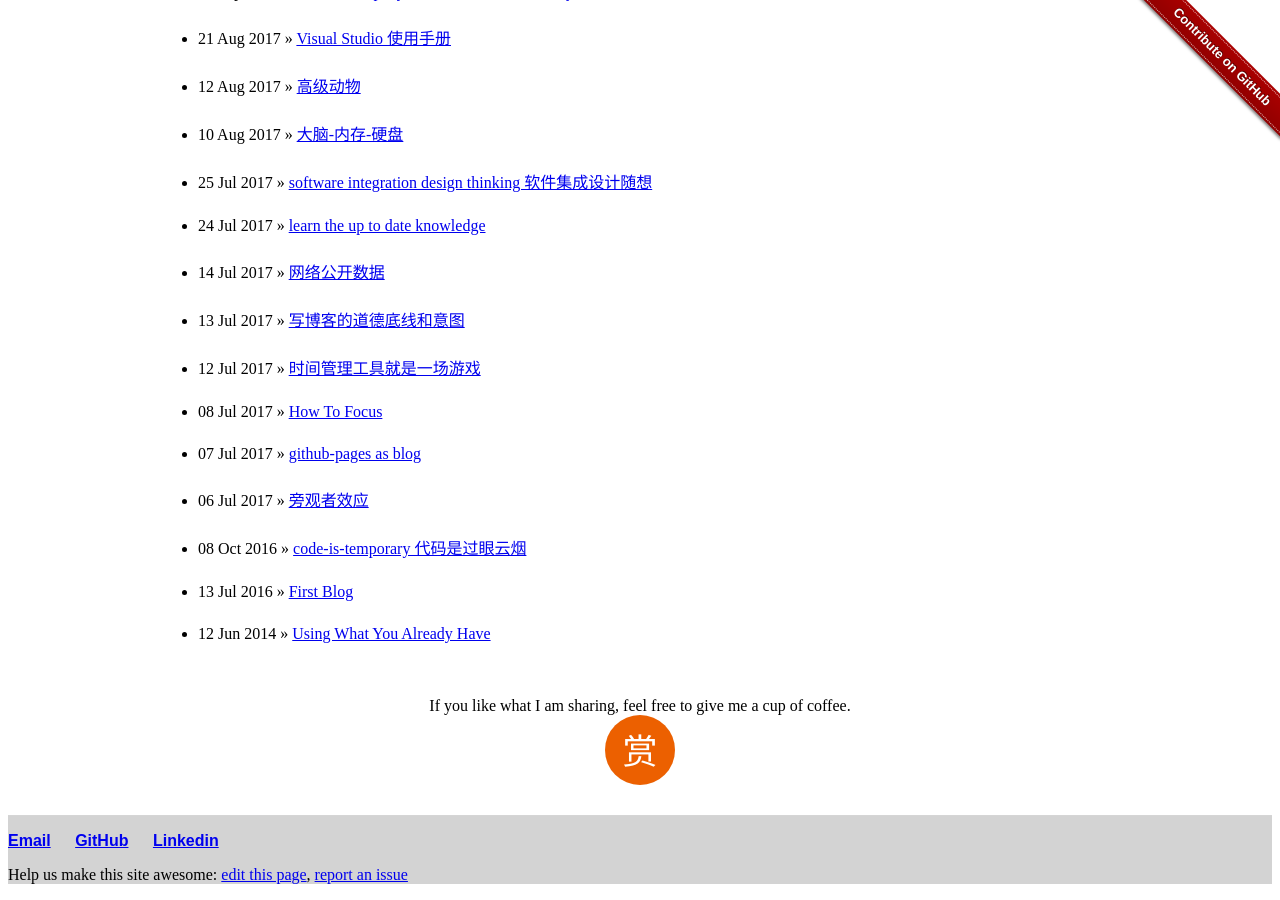
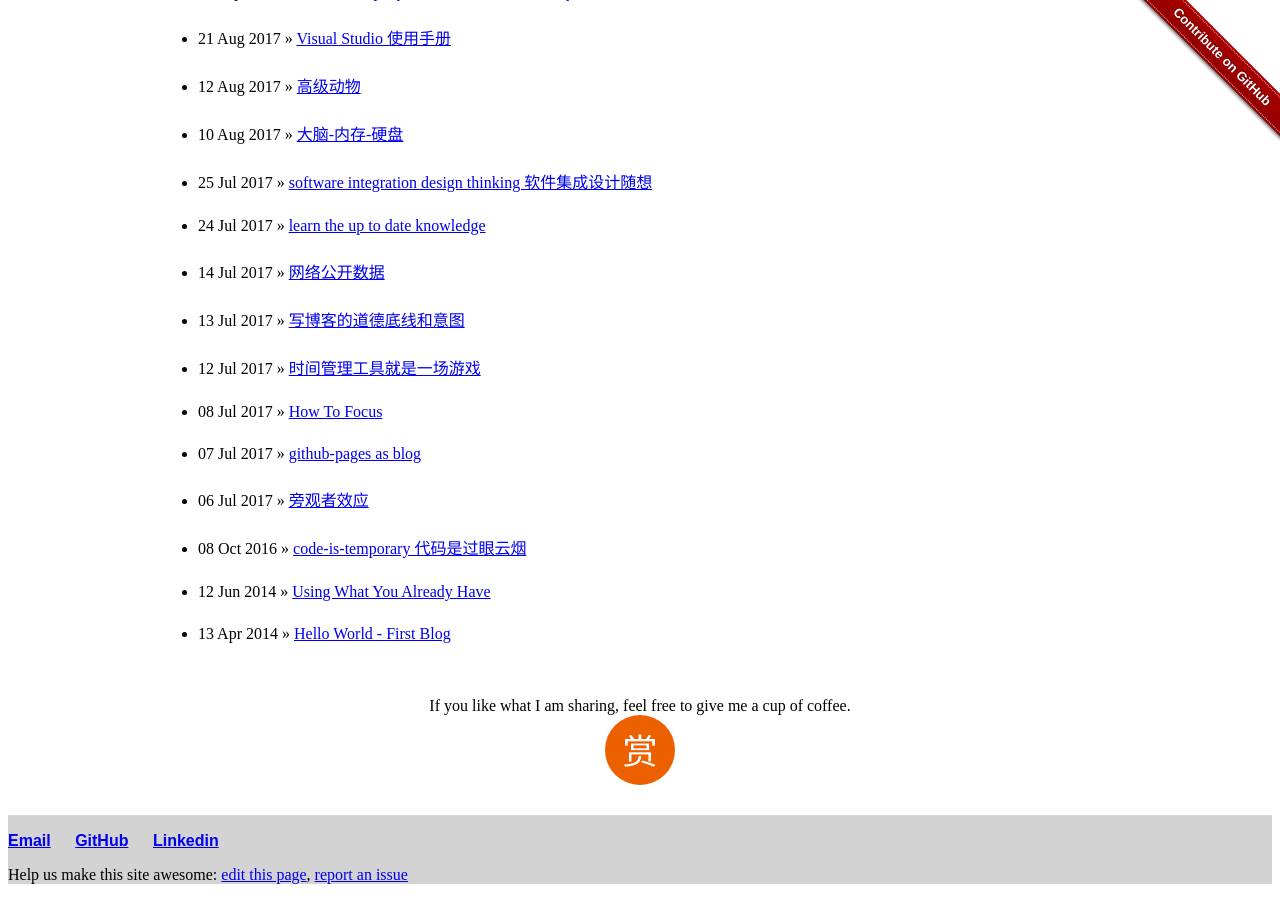
Before and after one commit to liuning0820/liuning0820.github.io, a Jekyll site: the page built from all.html, in a window 1280 px wide and 900 px high, scrolled down 1658 px. Built offline with Jekyll 4.4.1, drawn with Linux system fonts in a browser that asks for light colours.

Commit message:
update the doc.

```diff
--- a/_posts/2016-07-13-first-blog.html
+++ b/_posts/2014-04-13-hello-world-blog.html
@@ -1,6 +1,6 @@
 ---
 layout: default
-title: First Blog
+title: Hello World - First Blog
 ---
 
 　　<h2>{{ page.title }}</h2>
```
Also changed, not shown: _posts/2017-07-07-github-pages-as-blog.md (+1 -1 lines), _posts/2019-04-18-play-with-debian.md (+0 -5 lines), README.md.
